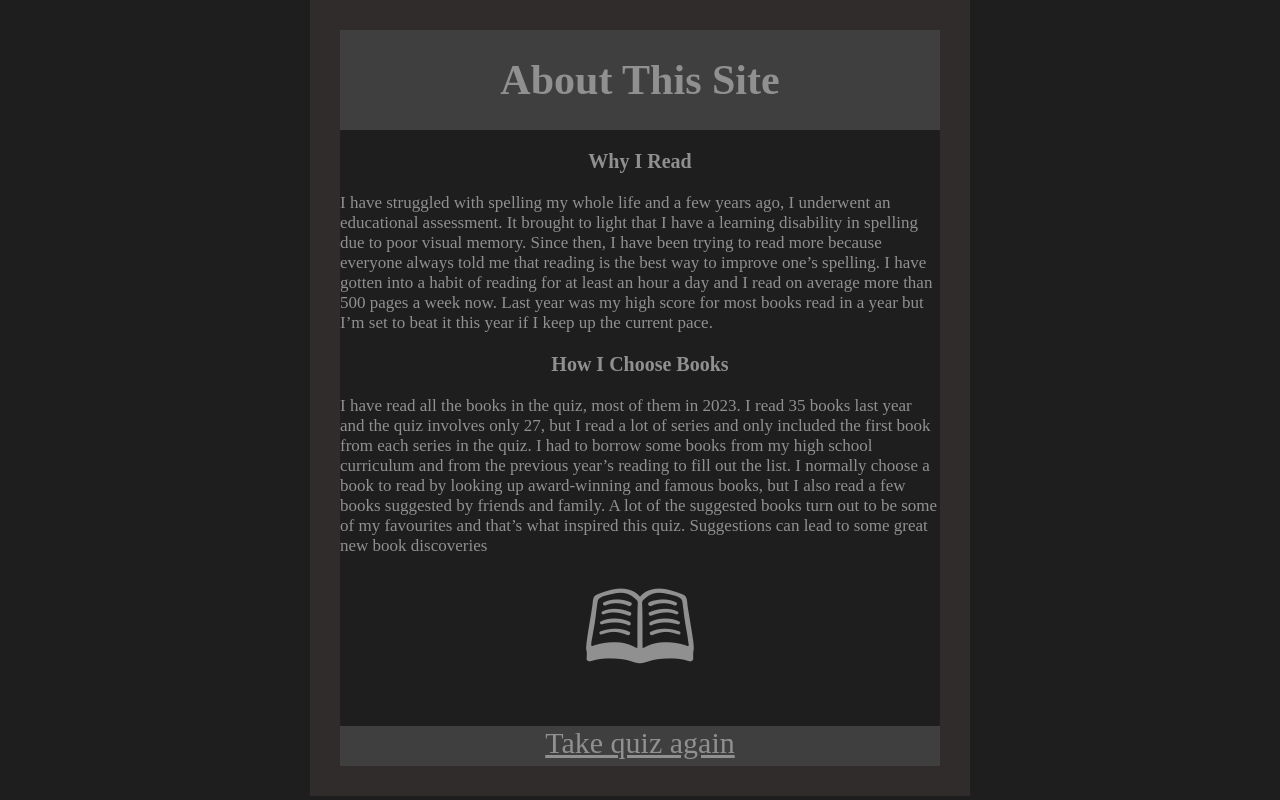
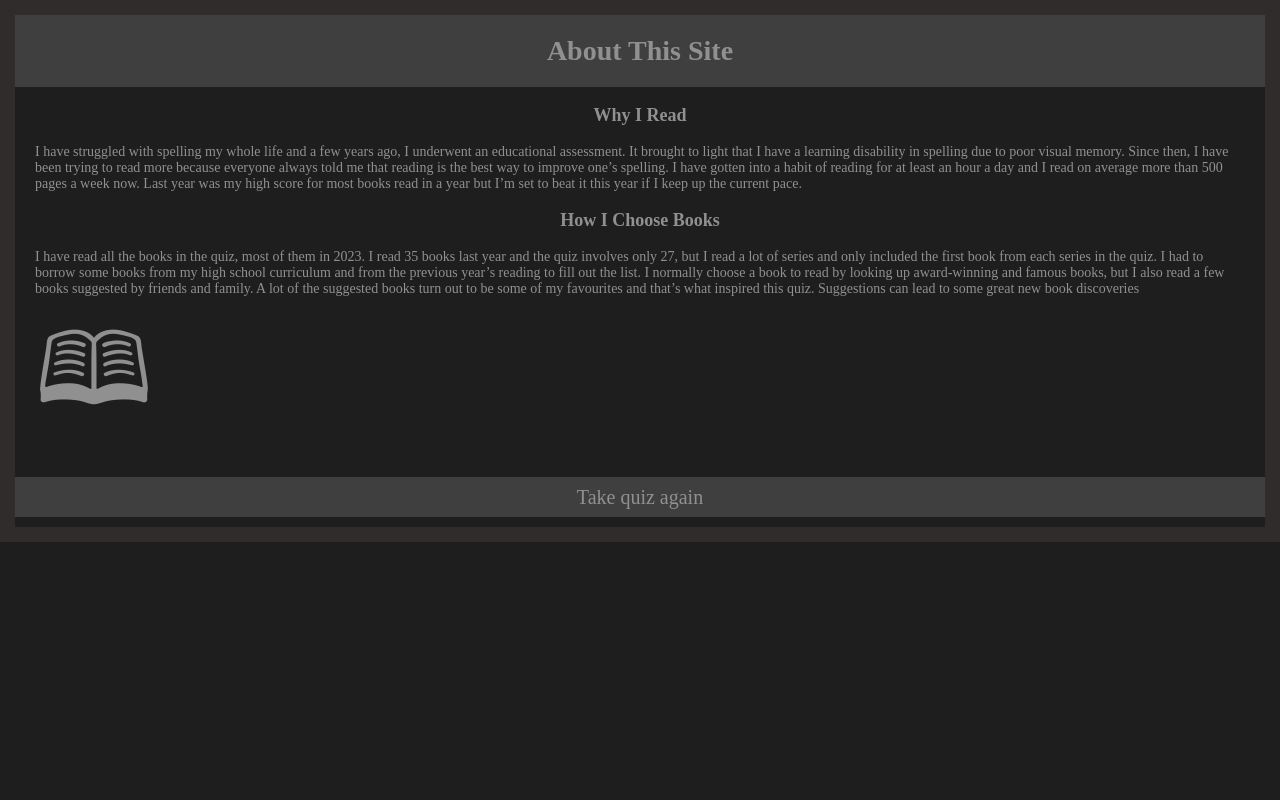
Before and after one commit to RiverCarley/quiz, a plain HTML site: page about.html in a window 1280 px wide. Drawn offline with Linux system fonts and the light colour scheme.

Commit message:
Update styles1.css

```diff
--- a/styles1.css
+++ b/styles1.css
@@ -1,10 +1,9 @@
+#container {
+    border: 15px solid rgb(49, 44, 44);
+}
 
-#container {
-    border: 30px solid rgb(49, 44, 44); /* You can change 'red' to your desired color */
-
-}
 section {
-    width: 600px;
+    width: 100%;
 }
 
 body {
@@ -14,51 +13,58 @@ body {
     flex-direction: column;
     justify-content: center;
     align-items: center;
-
     background-color: rgb(30, 30, 30);
-
 }
 
+h1 {
+    font-size: 28px;
+    text-align: center;
+    width: 100%;
+    height: auto;
+    background-color: rgb(63, 63, 63);
+    color: rgb(144, 144, 144);
+    margin: 0;
+    padding: 20px;
+    box-sizing: border-box;
+}
 
-h1 {
-    font-size: 42px;
+h3 {
     text-align: center;
-    width: 600px;
-    height: 100px;
-    background-color: rgb(63, 63, 63);
-    color: rgb(144,144,144);
-    margin-bottom: 0; /* Add this line to remove the margin-bottom */
-    margin-top: 0; /* Add this line to remove the margin-bottom */
+    color: rgb(144, 144, 144);
+    font-size: 18px;
+}
+
+p {
+    max-width: 100%;
+    margin: 0 20px;
+    font-size: 14px;
+    color: rgb(144, 144, 144);
+}
+
+a {
+    width: 100%;
+    height: 40px;
+    font-size: 20px;
     display: flex;
     justify-content: center;
-    align-items: center; /* Add this line for vertical centering */
-}
-h3{
-    text-align: center;
-    color: rgb(144,144,144);
-    font-size: 20px;
-}
-p{
-    max-width: 600px; /* You can adjust the value to your desired maximum width */
-    margin: 0 auto;
-    font-size: 17px;
-    color: rgb(144,144,144);
+    align-items: center;
+    background-color: rgb(63, 63, 63);
+    color: rgb(144, 144, 144);
+    margin: 10px 0;
+    text-decoration: none;
 }
 
+/* Media query for screens with a maximum width of 600px (typical phone screen width) */
+@media screen and (max-width: 600px) {
+    h1 {
+        font-size: 24px;
+    }
 
-.centered-text {
-    text-align: center;
+    p {
+        font-size: 14px;
+    }
+
+    a {
+        font-size: 18px;
+    }
 }
-a {
-    width: 600px;
-    height: 40px;
-    font-size: 30px;
-    display: flex;
-    justify-content: center;
-    align-content: center;
-    background-color: rgb(63, 63, 63);
-    color: rgb(144,144,144);
-    margin: 0; /* Set margin to zero */
-    padding: 0; /* Set padding to zero */
-
-    }
```
